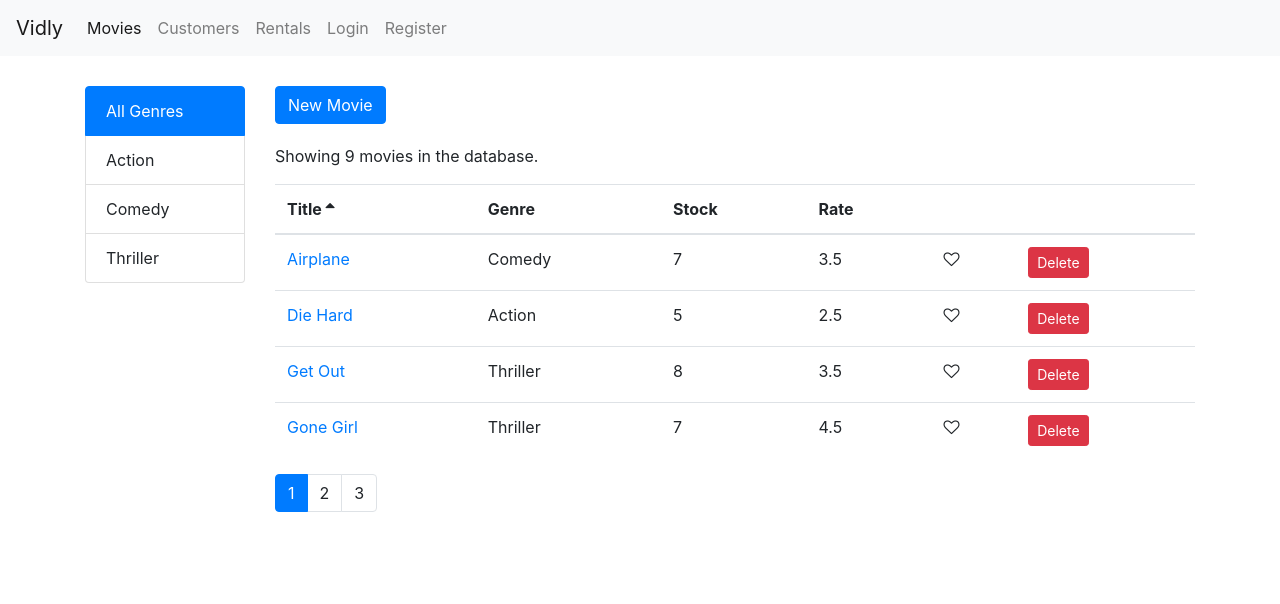
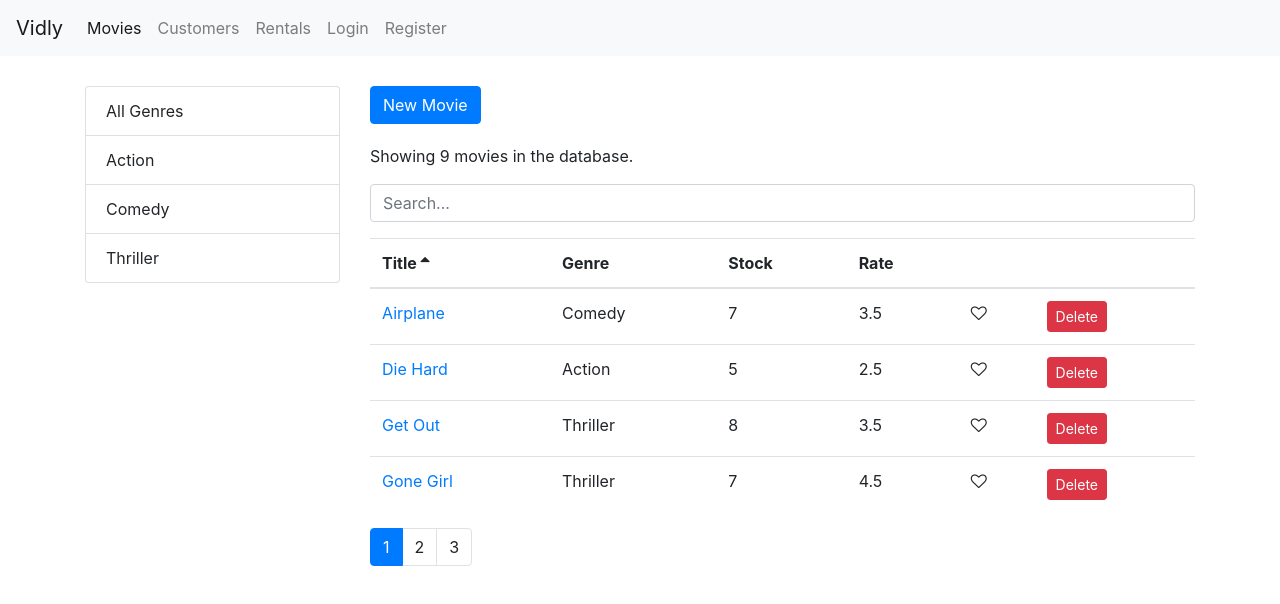
Before and after one commit to BFX09/BFX-Movie-Rental-Service, a React (Create React App) app: page /movies in a window 1280 px wide. Shown: the top 604 px of the page. Built offline with nearby package versions, Linux system fonts and the light colour scheme.

Commit message:
Adding searching.

```diff
--- a/src/components/movies.jsx
+++ b/src/components/movies.jsx
@@ -1,50 +1,59 @@
 import React, { Component } from "react";
-import { getMovies } from "../services/fakeMovieService";
+import { Link } from "react-router-dom";
+import MoviesTable from "./moviesTable";
+import ListGroup from "./common/listGroup";
+import Pagination from "./common/pagination";
+import { getMovies, deleteMovie } from "../services/fakeMovieService";
 import { getGenres } from "../services/fakeGenreService";
-import Pagination from "./common/pagination";
-import ListGroup from "./common/listGroup";
-import MoviesTable from "./moviesTable";
 import { paginate } from "../utils/paginate";
-import { Link } from "react-router-dom";
 import _ from "lodash";
+import SearchBox from "./searchBox";
 
 class Movies extends Component {
   state = {
     movies: [],
-    genre: [],
+    genres: [],
     currentPage: 1,
     pageSize: 4,
-    sortColumn: { path: "title", order: "asc" },
+    searchQuery: "",
+    selectedGenre: null,
+    sortColumn: { path: "title", order: "asc" }
   };
 
   componentDidMount() {
-    const genre = [{ _id: "", name: "All Genres" }, ...getGenres()];
+    const genres = [{ _id: "", name: "All Genres" }, ...getGenres()];
 
-    this.setState({ movies: getMovies(), genre, selectedGenre: genre[0] });
+    this.setState({ movies: getMovies(), genres });
   }
 
-  handleDelete = (movie) => {
-    const movies = this.state.movies.filter((m) => m._id !== movie._id);
+  handleDelete = movie => {
+    const movies = this.state.movies.filter(m => m._id !== movie._id);
     this.setState({ movies });
+
+    deleteMovie(movie._id);
   };
 
-  handleLike = (movie) => {
+  handleLike = movie => {
     const movies = [...this.state.movies];
     const index = movies.indexOf(movie);
-    movies[index] = { ...movie };
+    movies[index] = { ...movies[index] };
     movies[index].liked = !movies[index].liked;
     this.setState({ movies });
   };
 
-  handlePageChange = (page) => {
+  handlePageChange = page => {
     this.setState({ currentPage: page });
   };
 
-  handleGenreSelect = (genre) => {
-    this.setState({ selectedGenre: genre, currentPage: 1 });
+  handleGenreSelect = genre => {
+    this.setState({ selectedGenre: genre, searchQuery: "", currentPage: 1 });
   };
 
-  handleSort = (sortColumn) => {
+  handleSearch = query => {
+    this.setState({ searchQuery: query, selectedGenre: null, currentPage: 1 });
+  };
+
+  handleSort = sortColumn => {
     this.setState({ sortColumn });
   };
 
@@ -54,13 +63,17 @@
       currentPage,
       sortColumn,
       selectedGenre,
-      movies: allMovies,
+      searchQuery,
+      movies: allMovies
     } = this.state;
 
-    const filtered =
-      selectedGenre && selectedGenre._id
-        ? allMovies.filter((m) => m.genre._id === selectedGenre._id)
-        : allMovies;
+    let filtered = allMovies;
+    if (searchQuery)
+      filtered = allMovies.filter(m =>
+        m.title.toLowerCase().startsWith(searchQuery.toLowerCase())
+      );
+    else if (selectedGenre && selectedGenre._id)
+      filtered = allMovies.filter(m => m.genre._id === selectedGenre._id);
 
     const sorted = _.orderBy(filtered, [sortColumn.path], [sortColumn.order]);
 
@@ -71,31 +84,36 @@
 
   render() {
     const { length: count } = this.state.movies;
-    const { pageSize, currentPage, sortColumn } = this.state;
+    const { pageSize, currentPage, sortColumn, searchQuery } = this.state;
 
-    if (count === 0) return <p>There are no movies in the database!</p>;
+    if (count === 0) return <p>There are no movies in the database.</p>;
 
     const { totalCount, data: movies } = this.getPagedData();
 
     return (
       <div className="row">
-        <div className="col-2">
+        <div className="col-3">
           <ListGroup
-            items={this.state.genre}
+            items={this.state.genres}
             selectedItem={this.state.selectedGenre}
             onItemSelect={this.handleGenreSelect}
           />
         </div>
         <div className="col">
-          <Link className="btn btn-primary new-btn" to="/movies/new">
+          <Link
+            to="/movies/new"
+            className="btn btn-primary"
+            style={{ marginBottom: 20 }}
+          >
             New Movie
           </Link>
           <p>Showing {totalCount} movies in the database.</p>
+          <SearchBox value={searchQuery} onChange={this.handleSearch} />
           <MoviesTable
             movies={movies}
             sortColumn={sortColumn}
+            onLike={this.handleLike}
             onDelete={this.handleDelete}
-            onLike={this.handleLike}
             onSort={this.handleSort}
           />
           <Pagination
--- /dev/null
+++ b/src/components/searchBox.jsx
@@ -0,0 +1,16 @@
+import React from "react";
+
+const SearchBox = ({ value, onChange }) => {
+  return (
+    <input
+      type="text"
+      name="query"
+      className="form-control my-3"
+      placeholder="Search..."
+      value={value}
+      onChange={e => onChange(e.currentTarget.value)}
+    />
+  );
+};
+
+export default SearchBox;
```
